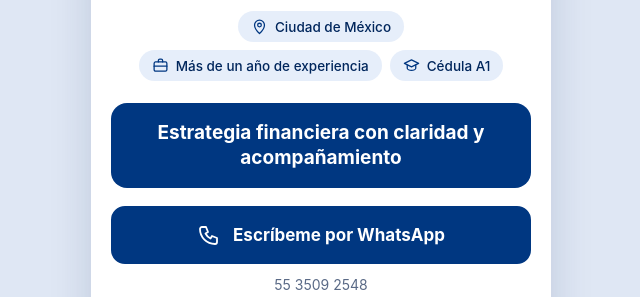
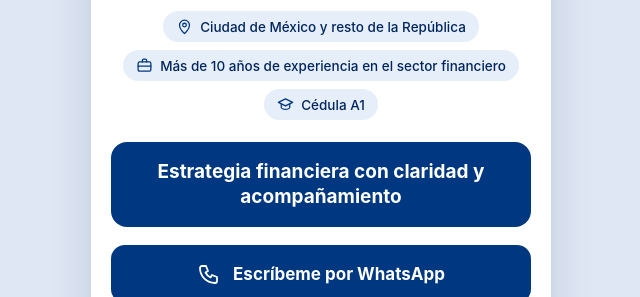
Before and after one commit to sb120983-hub/sara-arellano, a plain HTML site: page index.html in a window 1280 px wide. Shown: the part 320-617 px from the top of the page, without its empty margins (319-959 px from the left). Drawn offline with Linux system fonts and the light colour scheme.

Commit message:
Update index.html

```diff
--- a/index.html
+++ b/index.html
@@ -68,8 +68,8 @@
     <h1>Sara Belem Arellano</h1>
     <div class="cargo">Asesora Financiera y Patrimonial</div>
     <div class="meta">
-      <span class="chip"><svg class="ic" viewBox="0 0 24 24"><path d="M12 22s7-6.2 7-12a7 7 0 1 0-14 0c0 5.8 7 12 7 12z"/><circle cx="12" cy="10" r="2.6"/></svg>Ciudad de México</span>
-      <span class="chip"><svg class="ic" viewBox="0 0 24 24"><rect x="3" y="7" width="18" height="13" rx="2"/><path d="M9 7V5a2 2 0 0 1 2-2h2a2 2 0 0 1 2 2v2M3 13h18"/></svg>Más de un año de experiencia</span>
+      <span class="chip"><svg class="ic" viewBox="0 0 24 24"><path d="M12 22s7-6.2 7-12a7 7 0 1 0-14 0c0 5.8 7 12 7 12z"/><circle cx="12" cy="10" r="2.6"/></svg>Ciudad de México y resto de la República</span>
+      <span class="chip"><svg class="ic" viewBox="0 0 24 24"><rect x="3" y="7" width="18" height="13" rx="2"/><path d="M9 7V5a2 2 0 0 1 2-2h2a2 2 0 0 1 2 2v2M3 13h18"/></svg>Más de 10 años de experiencia en el sector financiero</span>
       <span class="chip"><svg class="ic" viewBox="0 0 24 24"><path d="M2 9l10-5 10 5-10 5z"/><path d="M6 11.5V16c0 1.5 3 3 6 3s6-1.5 6-3v-4.5"/></svg>Cédula A1</span>
     </div>
   </div>
```
